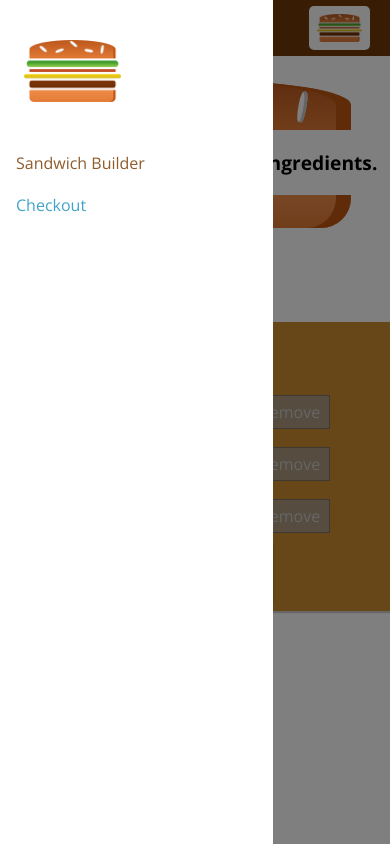
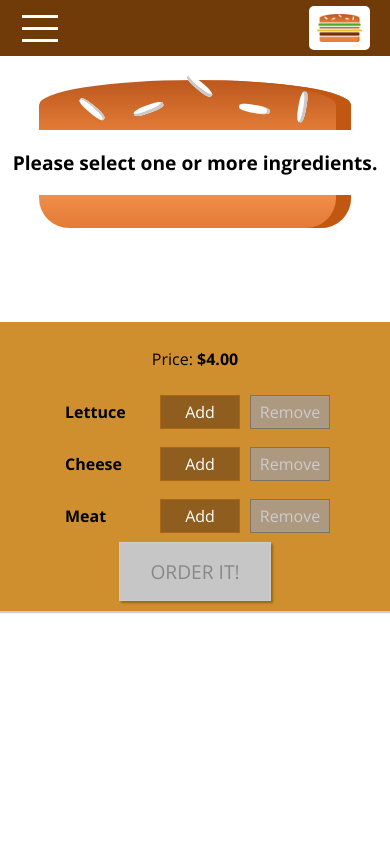
Before and after one commit to rjcg916/sandwich-builder, a React (Create React App) app: page / in a window 390 px wide. Built offline with nearby package versions, Linux system fonts and the light colour scheme.

Commit message:
Hamburger Menu

```diff
--- a/src/components/Layout/Layout.js
+++ b/src/components/Layout/Layout.js
@@ -8,22 +8,24 @@ import React, { Component } from 'react';
 class Layout extends Component {
 
     state = {
-        sideDrawerOpen : true
+        sideDrawerOpen: false
     }
 
     sideDrawerHandler = () => {
-        this.setState({sideDrawerOpen: !this.state.sideDrawerOpen})
+        this.setState((prevState) => {
+            return { sideDrawerOpen: !prevState.sideDrawerOpen }
+        })
     }
 
     render() {
         const appNavItems = [{ name: 'Sandwich Builder', link: '/', active: false },
-                             { name: 'Checkout', link: '/', active: true }];
+        { name: 'Checkout', link: '/', active: true }];
         return (
             <React.Fragment>
-                <Toolbar navItems={appNavItems} />
+                <Toolbar navItems={appNavItems} menuHandler={this.sideDrawerHandler} />
                 <SideDrawer navItems={appNavItems}
-                            show={this.state.sideDrawerOpen}
-                            sideDrawerHandler={this.sideDrawerHandler} />
+                    show={this.state.sideDrawerOpen}
+                    sideDrawerHandler={this.sideDrawerHandler} />
                 <main className={classes.Content} >{this.props.children}</main>
             </React.Fragment>
         )
--- /dev/null
+++ b/src/components/Navigation/SideDrawer/Menu/Menu.js
@@ -0,0 +1,21 @@
+import React from 'react';
+import PropTypes from 'prop-types';
+
+
+import classes from './Menu.module.css';
+
+const menu = (props) => {
+
+    return <div onClick={props.menuHandler} className={classes.Menu}>
+       <div></div>
+       <div></div>
+       <div></div>
+    </div>
+
+}
+
+menu.propTypes = {
+    menuHandler: PropTypes.func.isRequired
+};
+
+export default menu
--- /dev/null
+++ b/src/components/Navigation/SideDrawer/Menu/Menu.module.css
@@ -0,0 +1,23 @@
+.Menu {
+    width: 40px;
+    height: 100%;
+    display: flex;
+    flex-flow: column;
+    justify-content: space-around;
+    align-items: center;
+    padding: 10px 0;
+    box-sizing: border-box;
+    cursor: pointer;
+}
+
+.Menu div {
+    width: 90%;
+    height: 3px;
+    background-color: white;
+}
+
+@media (min-width: 500px) {
+    .DrawerToggle {
+        display: none;
+    }
+}
--- a/src/components/Navigation/Toolbar/Toolbar.js
+++ b/src/components/Navigation/Toolbar/Toolbar.js
@@ -1,13 +1,13 @@
 import React from 'react';
 import classes from './Toolbar.module.css';
 import Logo from '../../Logo/Logo';
-
+import Menu from '../SideDrawer/Menu/Menu';
 
 import NavItems from '../NavItems/NavItems';
 
 const toolbar = (props) => (
     <header className={classes.Toolbar} >
-        <div>MENU</div>
+        <Menu menuHandler={props.menuHandler} />
         <div className={classes.Logo}>
         <Logo />
         </div>
```
